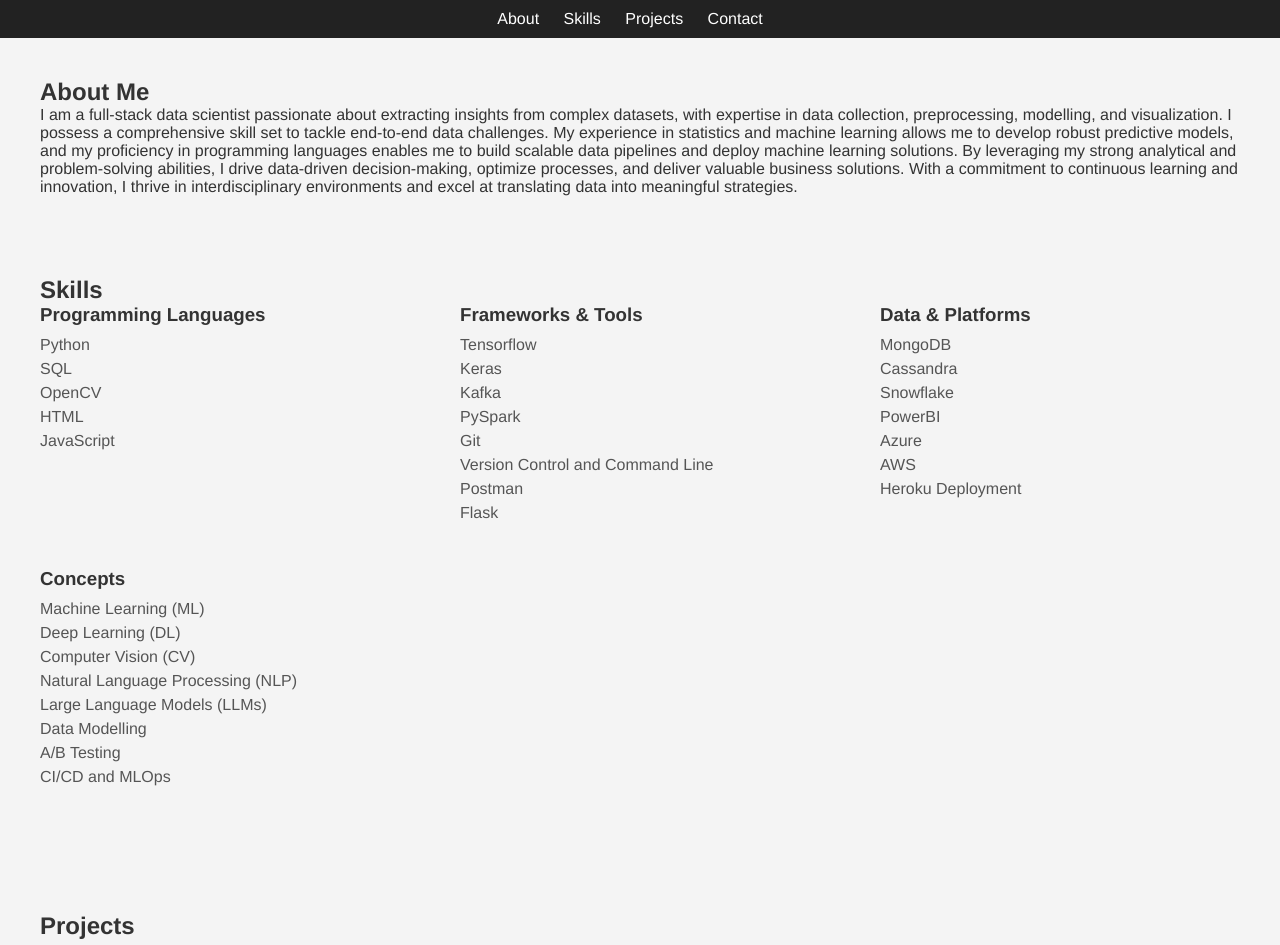
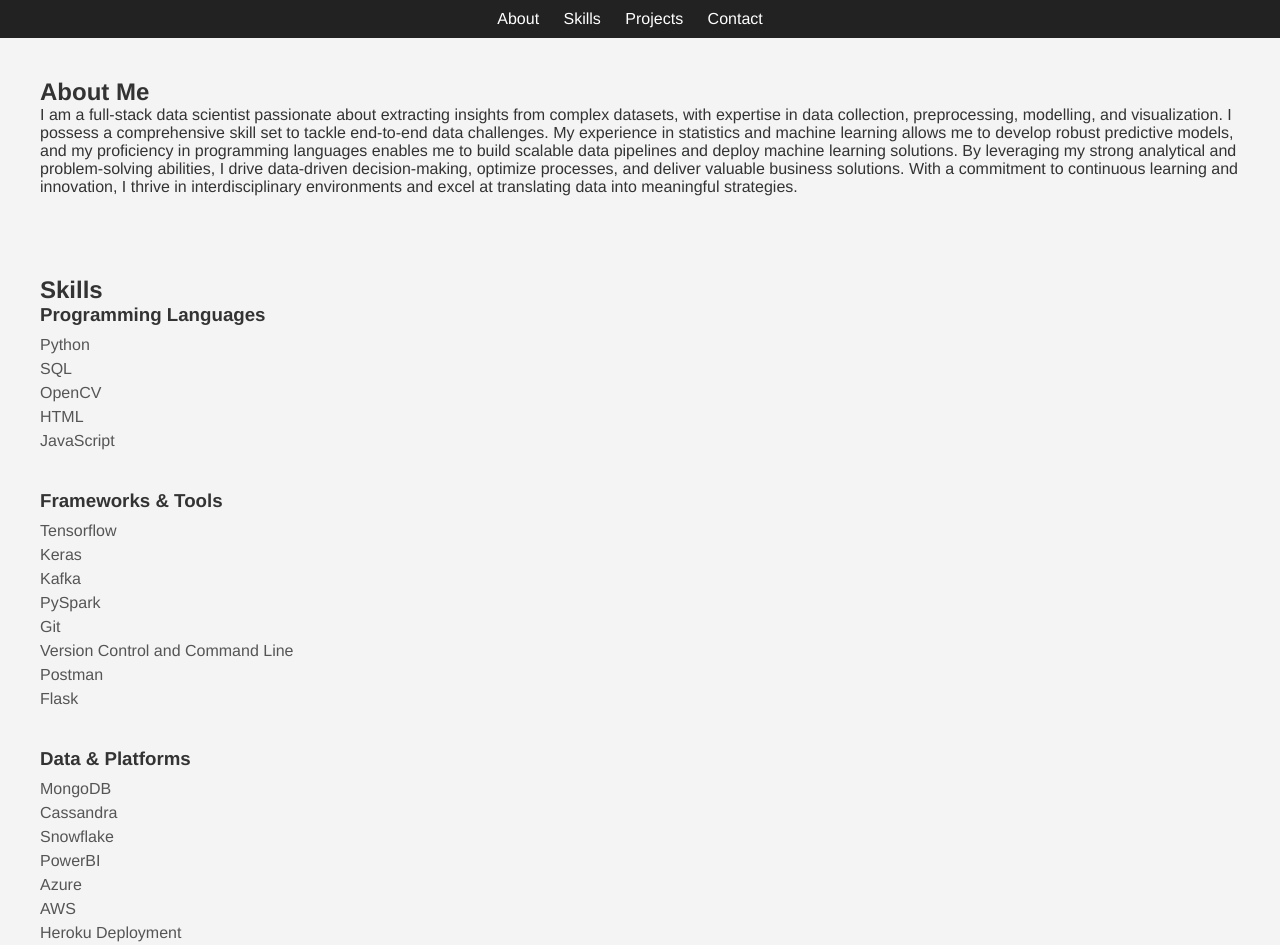
Before and after one commit to Arkintea/arkintea.github.io, a plain HTML site: page index.html in a window 1280 px wide. Shown: the top 945 px of the page. Drawn offline with Linux system fonts and the light colour scheme.

Commit message:
Update index.html

```diff
--- a/index.html
+++ b/index.html
@@ -30,9 +30,11 @@
 
 <!-- ... (previous code) ... -->
 
+<!-- ... (previous code) ... -->
+
 <section id="skills">
     <h1>Skills</h1>
-    <div class="skills-columns">
+    <div class="skills-row">
         <div class="skills-column">
             <h3>Programming Languages</h3>
             <ul>
@@ -41,7 +43,7 @@
                 <li>OpenCV</li>
                 <li>HTML</li>
                 <li>JavaScript</li>
-
+                <!-- ... (other skills) ... -->
             </ul>
         </div>
         <div class="skills-column">
@@ -87,6 +89,9 @@
         </div>
     </div>
 </section>
+
+<!-- ... (remaining code) ... -->
+
 
 
     <section id="projects">
```
